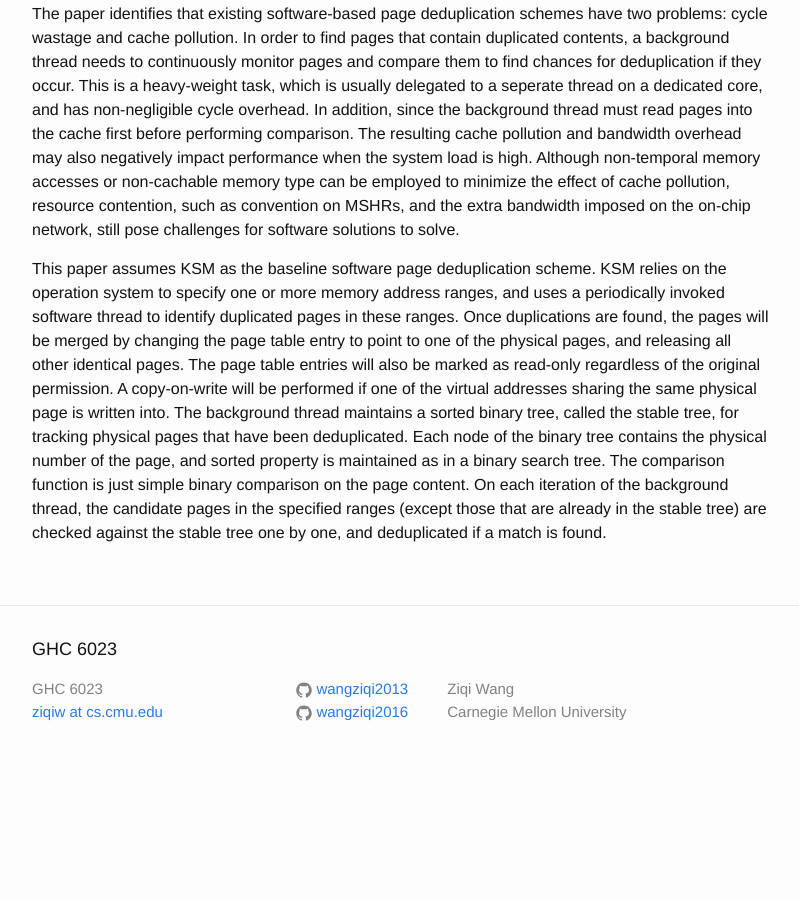
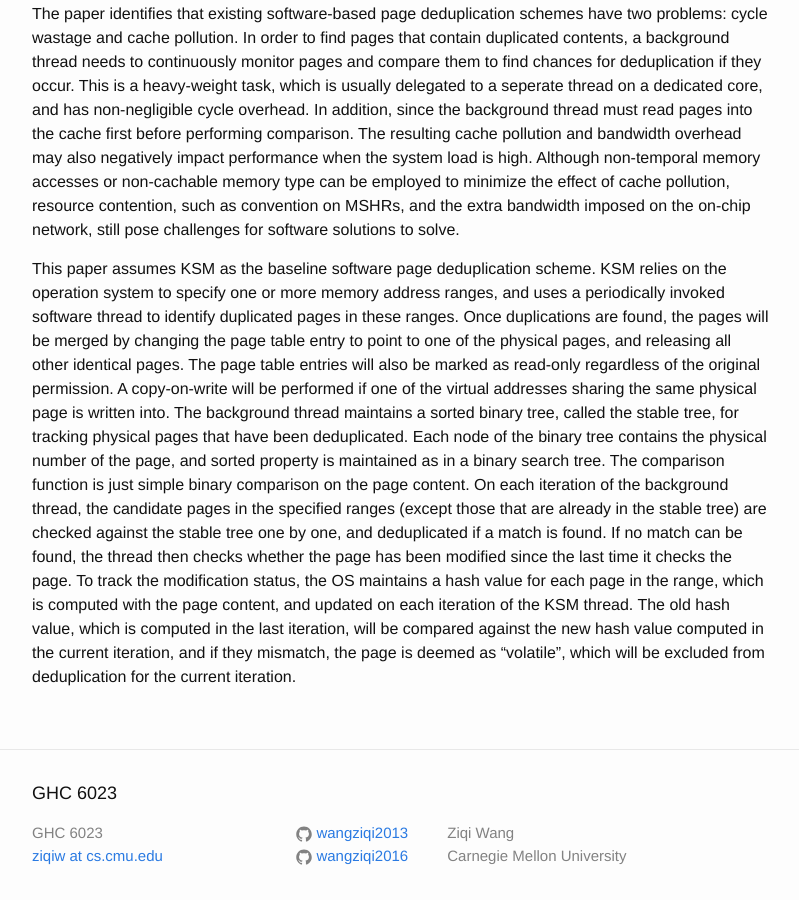
Before and after one commit to wangziqi2013/wangziqi2013.github.io, a Jekyll site: the page built from _posts/2020-07-26-pageforge.markdown, in a window 1280 px wide and 900 px high, scrolled down 625 px. Shown: the whole window, without its empty margins (238-1037 px from the left). Built offline with Jekyll 4.4.1, drawn with Linux system fonts in a browser that asks for light colours; before the commit the page ends 1408 px from its top, so only the background shows below that.

Commit message:
Adding hash values

```diff
--- a/_posts/2020-07-26-pageforge.markdown
+++ b/_posts/2020-07-26-pageforge.markdown
@@ -39,3 +39,8 @@ deduplicated. Each node of the binary tree contains the physical number of the p
 as in a binary search tree. The comparison function is just simple binary comparison on the page content.
 On each iteration of the background thread, the candidate pages in the specified ranges (except those that are already
 in the stable tree) are checked against the stable tree one by one, and deduplicated if a match is found.
+If no match can be found, the thread then checks whether the page has been modified since the last time it checks the
+page. To track the modification status, the OS maintains a hash value for each page in the range, which is computed
+with the page content, and updated on each iteration of the KSM thread. The old hash value, which is computed in the
+last iteration, will be compared against the new hash value computed in the current iteration, and if they mismatch,
+the page is deemed as "volatile", which will be excluded from deduplication for the current iteration.
```
